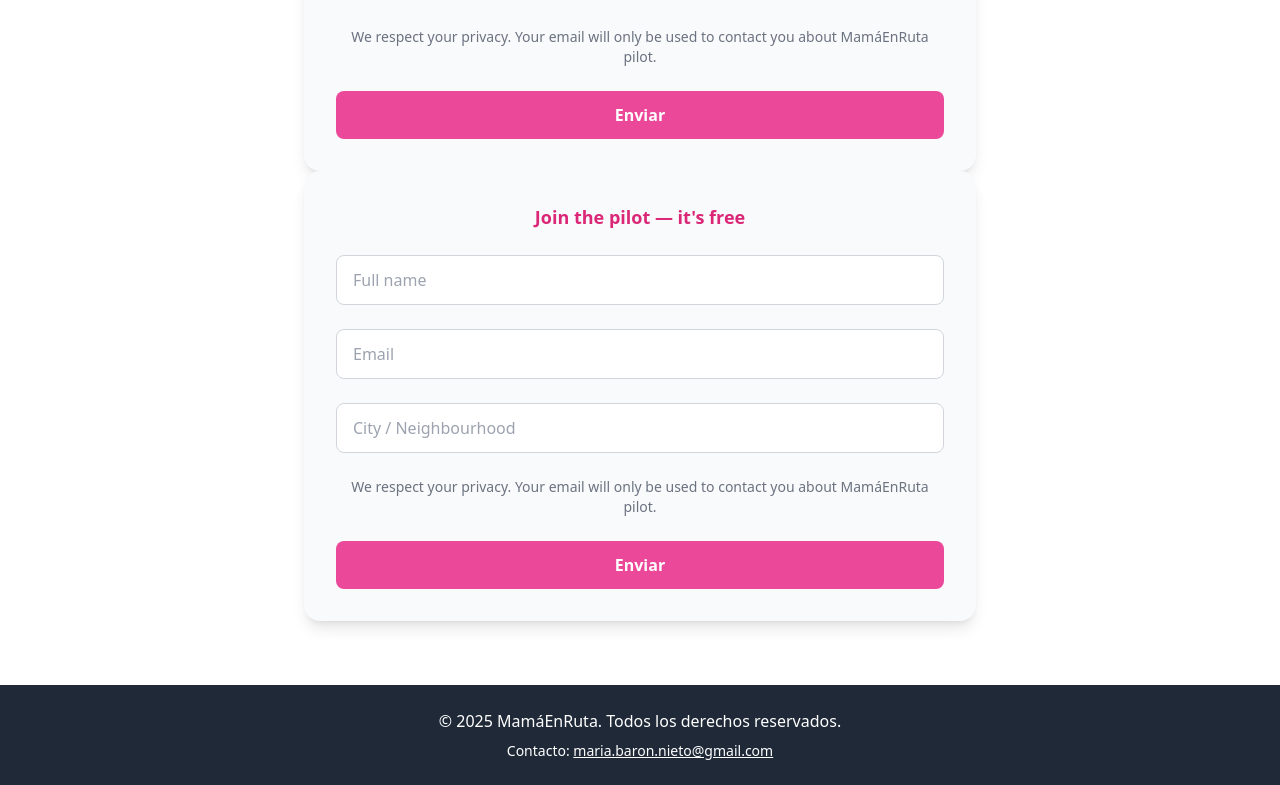
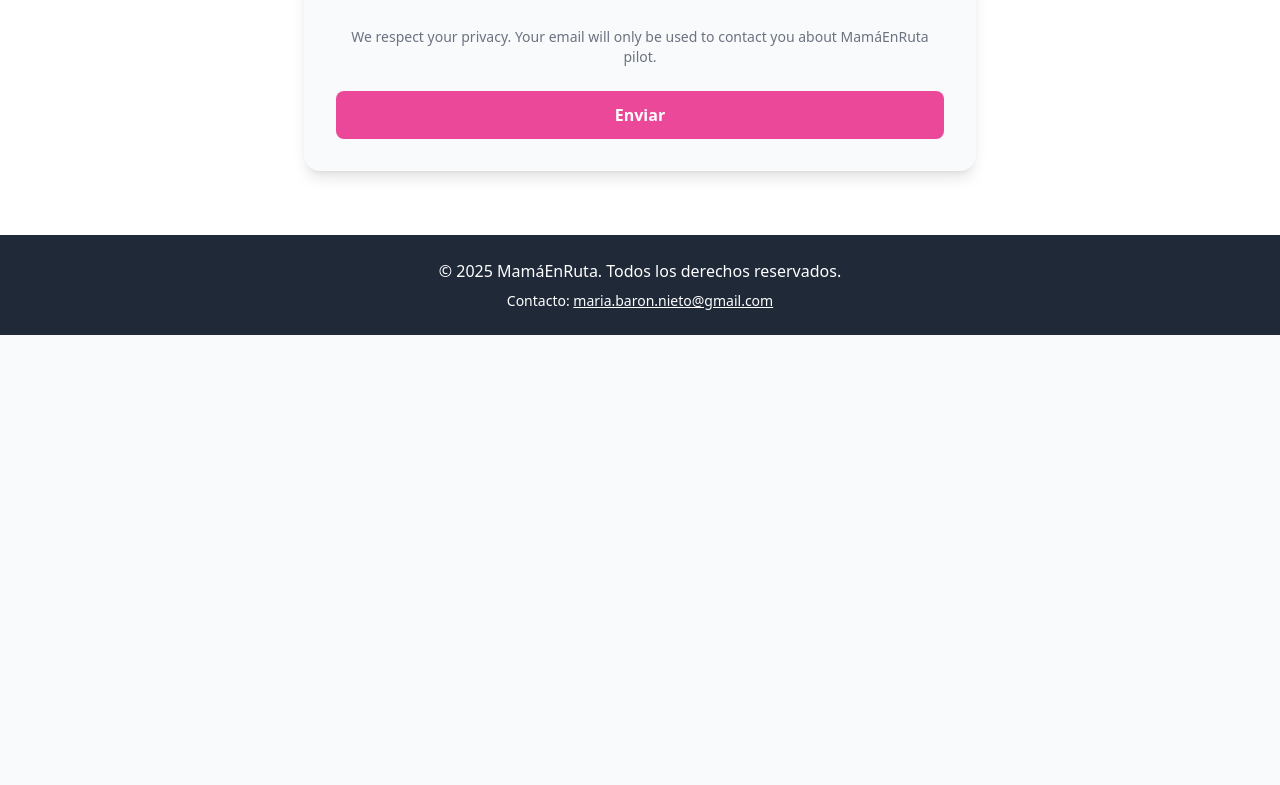
Before and after one commit to builtwithmbn/MamasEnRuta, a plain HTML site: page index.html in a window 1280 px wide. Shown: the part 2075-2860 px from the top of the page. After the commit the page ends 2410 px from the top, so only its background shows below. Drawn offline with nearby package versions, Linux system fonts and the light colour scheme.

Commit message:
Update index.html

```diff
--- a/index.html
+++ b/index.html
@@ -70,34 +70,6 @@
         Enviar
       </button>
 </form>
-      <form action="https://formsubmit.co/0880be39a660919b263d21a42936e13f" method="POST" class="space-y-6 bg-gray-50 p-8 rounded-2xl shadow-lg">
-
-        <!-- Informativo -->
-        <p class="text-center text-lg font-semibold text-pink-600">Join the pilot — it's free</p>
-
-        <!-- Full name -->
-        <input type="text" name="full_name" placeholder="Full name" required
-          class="w-full px-4 py-3 rounded-lg border border-gray-300 focus:outline-none focus:ring-2 focus:ring-pink-400">
-
-        <!-- Email -->
-        <input type="email" name="email" placeholder="Email" required
-          class="w-full px-4 py-3 rounded-lg border border-gray-300 focus:outline-none focus:ring-2 focus:ring-pink-400">
-
-        <!-- City / Neighbourhood -->
-        <input type="text" name="city_neighbourhood" placeholder="City / Neighbourhood" required
-          class="w-full px-4 py-3 rounded-lg border border-gray-300 focus:outline-none focus:ring-2 focus:ring-pink-400">
-
-        <!-- Informativo -->
-        <p class="text-sm text-gray-500 text-center">
-          We respect your privacy. Your email will only be used to contact you about MamáEnRuta pilot.
-        </p>
-
-        <!-- Botón -->
-        <button type="submit" class="w-full bg-pink-500 text-white py-3 rounded-lg font-semibold hover:bg-pink-600 transition">
-          Enviar
-        </button>
-  </form>
-
     </div>
   </section>
 
```
Lines whose indentation alone changed are shown as unchanged.
